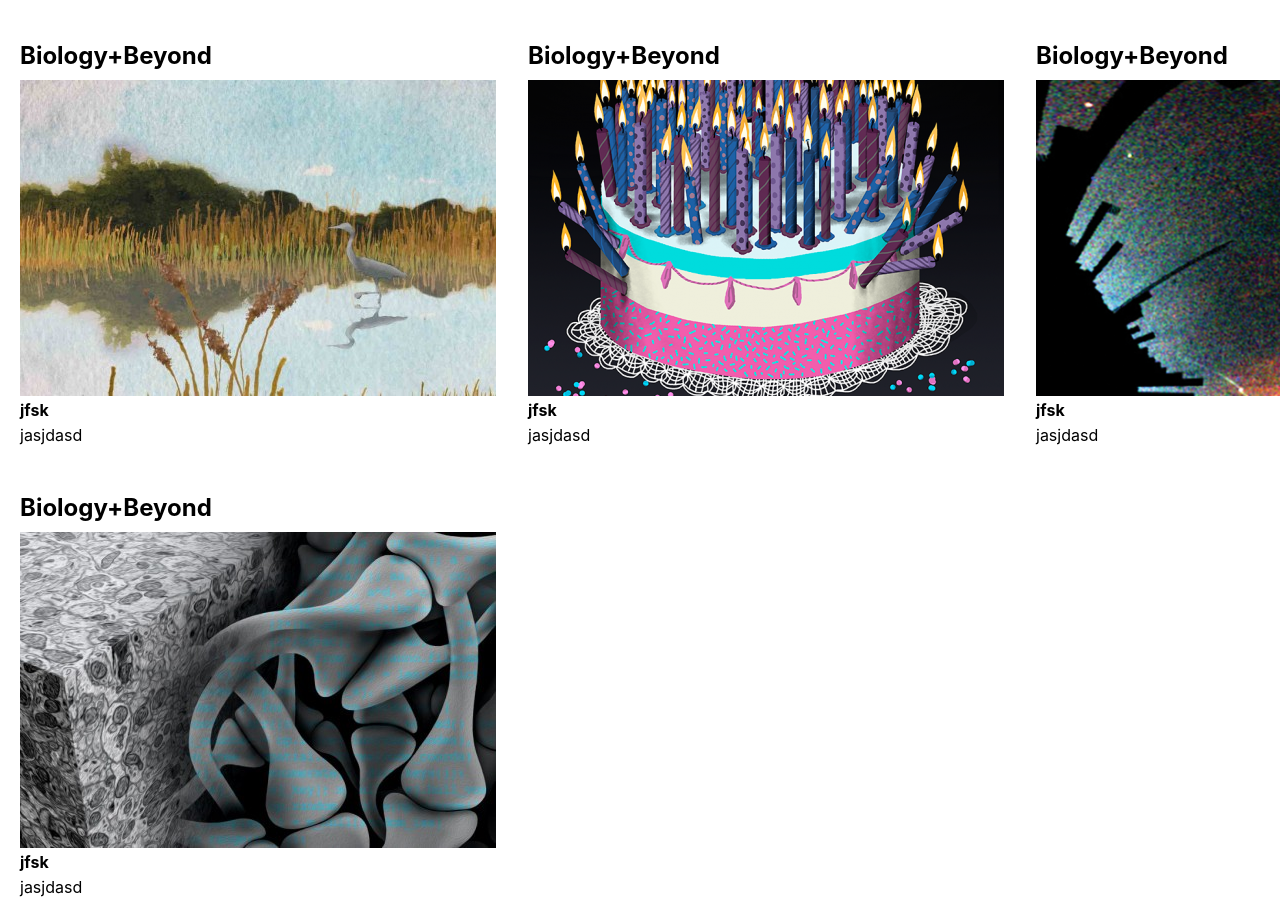
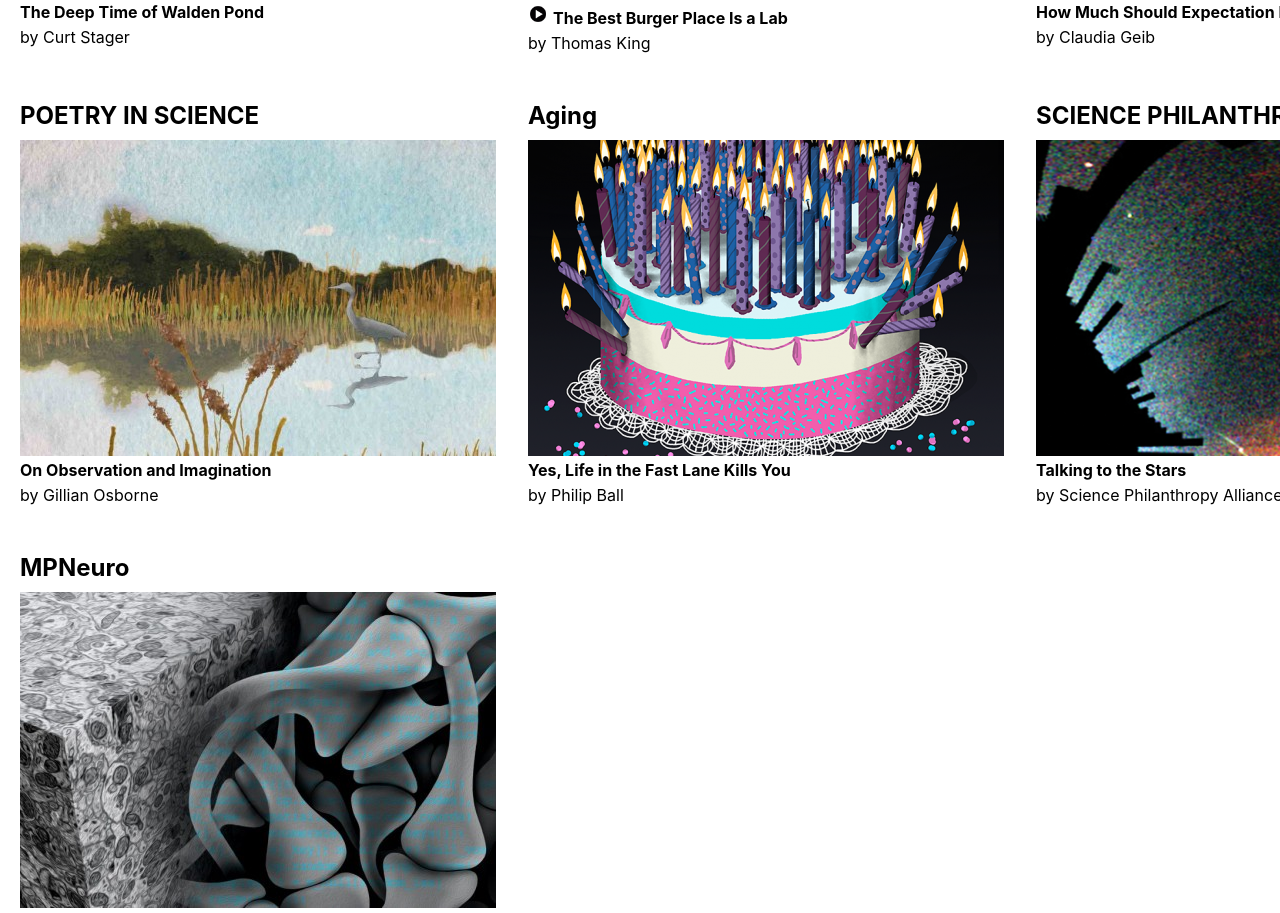
Before and after one commit to BladeKitana732/Nautilus_Mockup, a React (Create React App) app: page / in a window 1280 px wide. Shown: the part 971-1884 px from the top of the page. Built offline with nearby package versions, Linux system fonts and the light colour scheme.

Commit message:
all done :D

```diff
--- a/src/App.css
+++ b/src/App.css
@@ -13,6 +13,7 @@ h1 {
 
 #tune-in {
     text-align: center;
+    margin: 0 0 60px 0;
 }
 
 /* #channels-container {
--- a/src/components/Header.js
+++ b/src/components/Header.js
@@ -53,38 +53,38 @@ export default class Header extends Component {
                </article>
 
                <article>
-                <h2>Biology+Beyond</h2>
+                <h2>Cosmos</h2>
                 <img src= { cosmosImg } alt='cosmos_in_blackAndGold_image' className='channel-img'/>
-                <h4>jfsk</h4>
-                <p>jasjdasd</p>
+                <h4>How Much Should Expectation Drive Science?</h4>
+                <p>by Claudia Geib</p>
                </article>
 
                <article>
-                <h2>Biology+Beyond</h2>
+                <h2>POETRY IN SCIENCE</h2>
                 <img src= { poetryImg } alt='pond_grainfields_image' className='channel-img'/>
-                <h4>jfsk</h4>
-                <p>jasjdasd</p>
+                <h4>On Observation and Imagination</h4>
+                <p>by Gillian Osborne</p>
                </article>
 
                <article>
-                <h2>Biology+Beyond</h2>
+                <h2>Aging</h2>
                 <img src= { birthdayCakeImg } alt='aging_bdayCake_image' className='channel-img'/>
-                <h4>jfsk</h4>
-                <p>jasjdasd</p>
+                <h4>Yes, Life in the Fast Lane Kills You</h4>
+                <p>by Philip Ball</p>
                </article>
 
                <article>
-                <h2>Biology+Beyond</h2>
+                <h2>SCIENCE PHILANTHROPY ALLIANCE</h2>
                 <img src= { nightSkyImg } alt='clear_nightSkylight_image' className='channel-img'/>
-                <h4>jfsk</h4>
-                <p>jasjdasd</p>
+                <h4>Talking to the Stars</h4>
+                <p>by Science Philanthropy Alliance</p>
                </article>
 
                <article>
-                <h2>Biology+Beyond</h2>
+                <h2>MPNeuro</h2>
                 <img src= { neuroImg } alt='abstract_neuro_img' className='channel-img'/>
-                <h4>jfsk</h4>
-                <p>jasjdasd</p>
+                <h4>Understanding the Brain with the Help of Artificial Intelligence</h4>
+                <p>by Max Planck Institute of Neurobiology</p>
                </article>
 
               </div>
```
